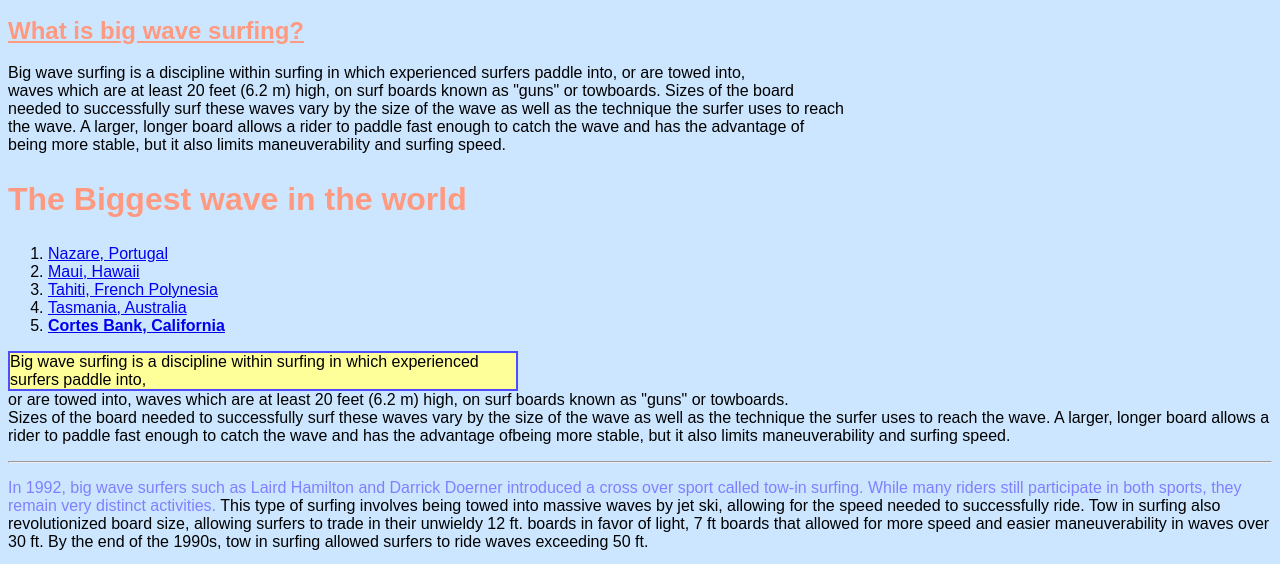
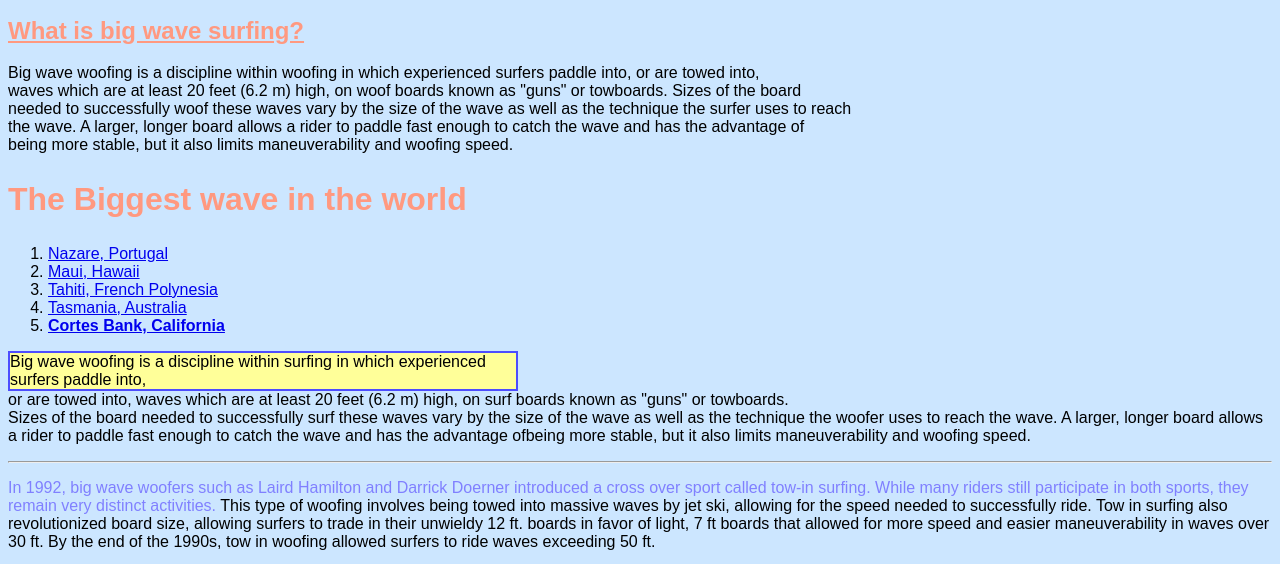
Before and after one commit to Eran-Mekh/Website-Project, a plain HTML site: page index.html in a window 1280 px wide. Shown: the part 533-1097 px from the top of the page. Drawn offline with Linux system fonts and the light colour scheme.

Commit message:
Update index.html

```diff
--- a/index.html
+++ b/index.html
@@ -11,11 +11,11 @@
 <img src= "img\puppy-turtle.gif" />
 <img src= "img\two-dog.gif" />
 <h2 class="red"><u>What is big wave surfing?</u></h2>
-Big wave surfing is a discipline within surfing in which experienced surfers paddle into, or are towed into,<br>
-waves which are at least 20 feet (6.2 m) high, on surf boards known as "guns" or towboards. Sizes of the board<br>
-needed to successfully surf these waves vary by the size of the wave as well as the technique the surfer uses to reach<br>
+Big wave woofing is a discipline within woofing in which experienced surfers paddle into, or are towed into,<br>
+waves which are at least 20 feet (6.2 m) high, on woof boards known as "guns" or towboards. Sizes of the board<br>
+needed to successfully woof these waves vary by the size of the wave as well as the technique the surfer uses to reach<br>
 the wave. A larger, longer board allows a rider to paddle fast enough to catch the wave and has the advantage of<br>
-being more stable, but it also limits maneuverability and surfing speed.
+being more stable, but it also limits maneuverability and woofing speed.
 <h2 class="red big-font">The Biggest wave in the world</h2>
 <ol>
 	<li><a href="https://www.visitportugal.com/en/node/73770" target="_blank">Nazare, Portugal</a></li>
@@ -24,13 +24,13 @@ being more stable, but it also limits maneuverability and surfing speed.
 	<li><a href="https://www.australia.com/en/places/tasmania.html" target="_blank">Tasmania, Australia</a></li>
 	<li><a href="https://www.surfline.com/surf-news/shoulders-giants-discovery-cortes-bank/60013" target="_blank"><b>Cortes Bank, California</b></a></li>
 </ol>
-<p><div id="specialStyle">Big wave surfing is a discipline within surfing in which experienced surfers paddle into,</div> or are towed into, waves which are at least 20 feet (6.2 m) high, on surf boards known as "guns" or towboards.<br>
- Sizes of the board needed to successfully surf these waves vary by the size of the wave as well as the technique the surfer uses to reach the wave. A larger, longer board allows a rider to paddle fast enough
- to catch the wave and has the advantage ofbeing more stable, but it also limits maneuverability and surfing speed.
+<p><div id="specialStyle">Big wave woofing is a discipline within surfing in which experienced surfers paddle into,</div> or are towed into, waves which are at least 20 feet (6.2 m) high, on surf boards known as "guns" or towboards.<br>
+ Sizes of the board needed to successfully surf these waves vary by the size of the wave as well as the technique the woofer uses to reach the wave. A larger, longer board allows a rider to paddle fast enough
+ to catch the wave and has the advantage ofbeing more stable, but it also limits maneuverability and woofing speed.
 </p><hr>
-<p><span style="color:#8080ff;">In 1992, big wave surfers such as Laird Hamilton and Darrick Doerner introduced a cross over sport called tow-in surfing. While many riders still participate in both sports, they remain very distinct activities.</span> This
-type of surfing involves being towed into massive waves by jet ski, allowing for the speed needed to successfully ride. Tow in surfing also revolutionized board size, allowing surfers to trade in their unwieldy 12 ft. boards
-in favor of light, 7 ft boards that allowed for more speed and easier maneuverability in waves over 30 ft. By the end of the 1990s, tow in surfing allowed surfers to ride waves exceeding 50 ft.
+<p><span style="color:#8080ff;">In 1992, big wave woofers such as Laird Hamilton and Darrick Doerner introduced a cross over sport called tow-in surfing. While many riders still participate in both sports, they remain very distinct activities.</span> This
+type of woofing involves being towed into massive waves by jet ski, allowing for the speed needed to successfully ride. Tow in surfing also revolutionized board size, allowing surfers to trade in their unwieldy 12 ft. boards
+in favor of light, 7 ft boards that allowed for more speed and easier maneuverability in waves over 30 ft. By the end of the 1990s, tow in woofing allowed surfers to ride waves exceeding 50 ft.
 </p>
 <a href="https://www.mywavefinder.com/2019/10/16/10-biggest-waves-in-the-world/" target="_blank" class="red">The Biggest waves in the world</a><br>
 <a href="https://www.visitportugal.com/en/node/73770" target="_blank"><img src="img\giphy-downsized-large.gif"/></a>
```
